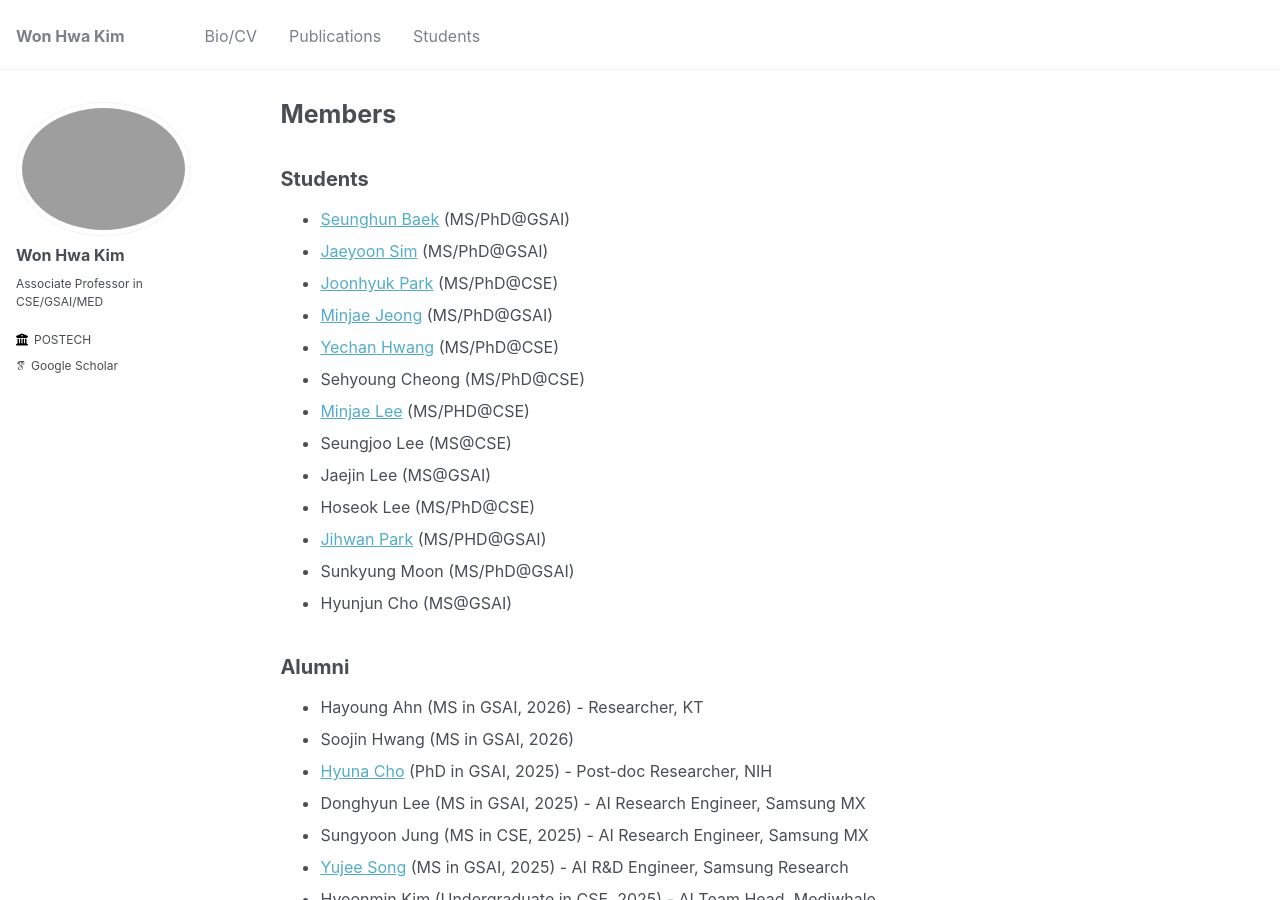
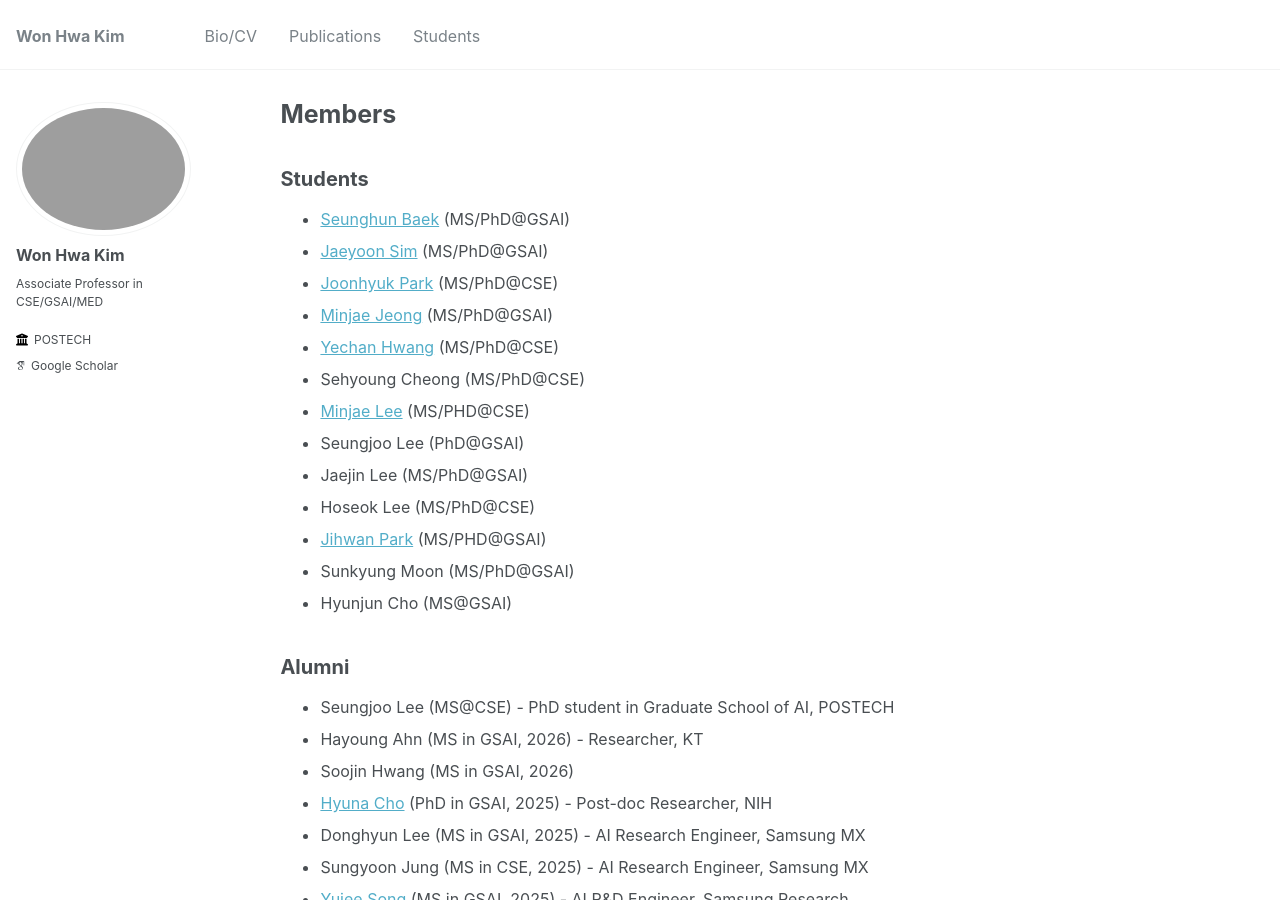
Before and after one commit to wwplato/wwplato.github.io, a Jekyll site: the page built from _pages/students.md, in a window 1280 px wide and 900 px high. Built offline with Jekyll 4.4.1, drawn with Linux system fonts in a browser that asks for light colours; some web fonts are replaced.

Commit message:
Update students.md

```diff
--- a/_pages/students.md
+++ b/_pages/students.md
@@ -15,8 +15,8 @@ Students
 * [Yechan Hwang](https://yechan99.github.io "Yechan Hwang") (MS/PhD@CSE)
 * Sehyoung Cheong (MS/PhD@CSE)
 * [Minjae Lee](https://postech-minjaelee.github.io/ "Minjae Lee") (MS/PHD@CSE)
-* Seungjoo Lee (MS@CSE)
-* Jaejin Lee (MS@GSAI)
+* Seungjoo Lee (PhD@GSAI)
+* Jaejin Lee (MS/PhD@GSAI)
 * Hoseok Lee (MS/PhD@CSE)
 * [Jihwan Park](https://atlas-sky.github.io/ "Jihwan Park") (MS/PHD@GSAI)
 * Sunkyung Moon (MS/PhD@GSAI)
@@ -24,6 +24,7 @@ Students
 
 Alumni
 ----
+* Seungjoo Lee (MS@CSE) - PhD student in Graduate School of AI, POSTECH
 * Hayoung Ahn (MS in GSAI, 2026) - Researcher, KT
 * Soojin Hwang (MS in GSAI, 2026)
 * [Hyuna Cho](http://sites.google.com/view/hyunacho "Hyuna Cho") (PhD in GSAI, 2025) - Post-doc Researcher, NIH
```
